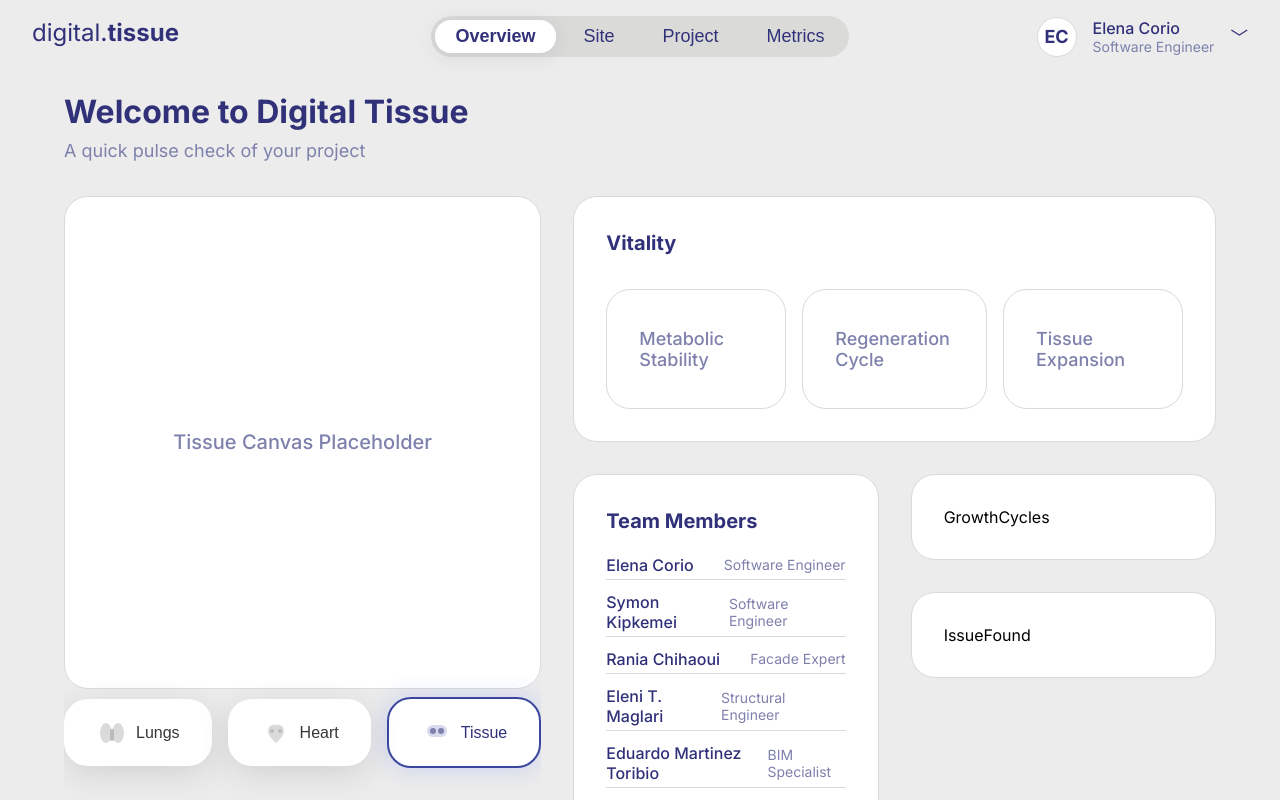
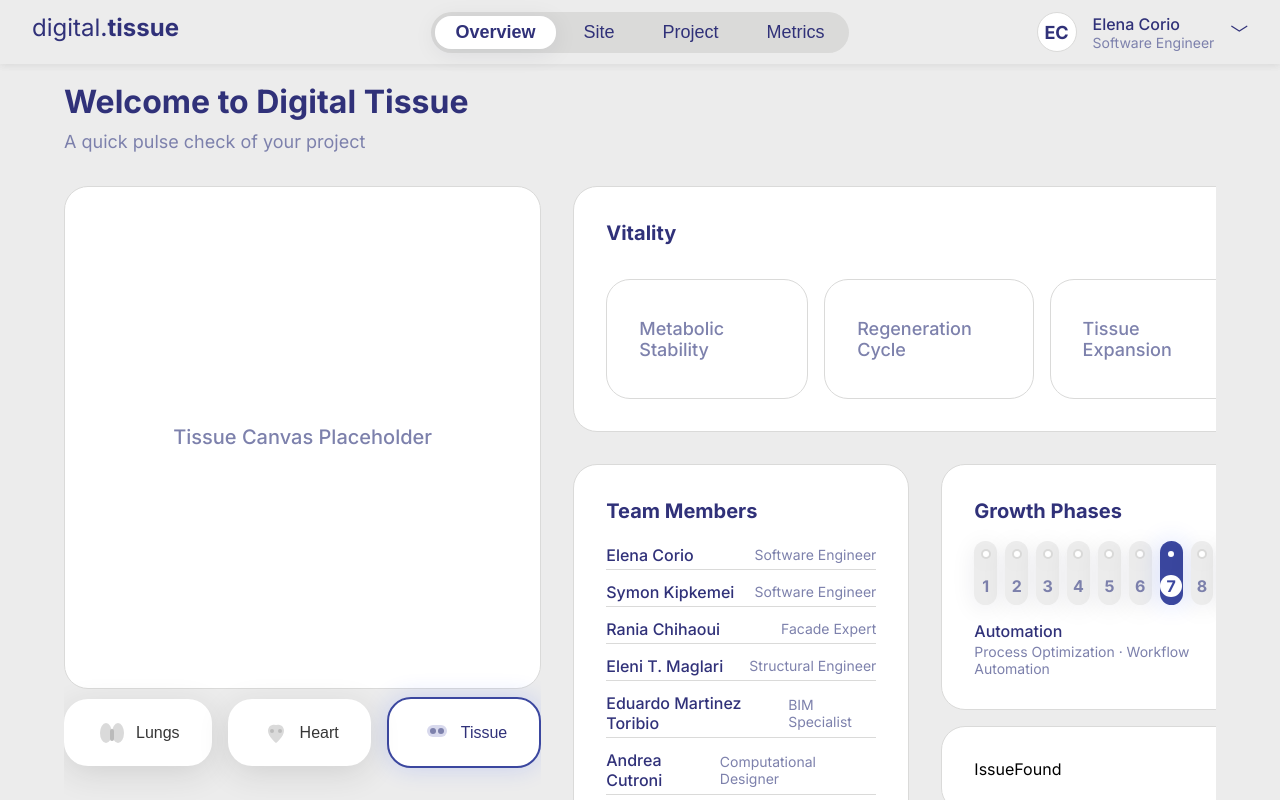
Before and after one commit to elena-corio/digital-tissue-dashboard, a Vue app in the folder frontend/: page / in a window 1280 px wide. Shown: the top 800 px of the page. Built offline with nearby package versions, Linux system fonts and the light colour scheme.

Commit message:
Fill the growth phases card

```diff
--- a/frontend/src/components/GrowthCycles.vue
+++ b/frontend/src/components/GrowthCycles.vue
@@ -1,5 +1,101 @@
 <template>
-  <div class="card growth-cycles">GrowthCycles</div>
+  <div class="card growth-cycles">
+    <div class="card-title">{{ uitext.GROWTH_PHASES.title }}</div>
+    <div class="growth-nails">
+      <div
+        v-for="(phase, idx) in uitext.GROWTH_PHASES.phases"
+        :key="phase.label"
+        class="growth-nail"
+        :class="{ selected: idx === selectedIdx }"
+        @click="selectNail(idx)"
+      >
+        <div class="growth-nail-hole"></div>
+        <div class="growth-nail-label" :class="{ selected: idx === selectedIdx }">{{ phase.label }}</div>
+      </div>
+    </div>
+    <div v-if="uitext.GROWTH_PHASES.phases[selectedIdx]" class="growth-phase-details">
+      <div class="growth-phase-title">{{ uitext.GROWTH_PHASES.phases[selectedIdx].title }}</div>
+      <div class="growth-phase-desc">{{ uitext.GROWTH_PHASES.phases[selectedIdx].description }}</div>
+    </div>
+  </div>
 </template>
 <script setup>
+import { ref } from 'vue'
+import * as uitext from '../uitext.js'
+const selectedIdx = ref(6)
+function selectNail(idx) {
+  selectedIdx.value = idx
+}
 </script>
+
+<style scoped>
+.growth-nails {
+  display: flex;
+  gap: var(--space-sm);
+  margin-top: var(--space-md);
+  justify-content: center;
+}
+.growth-nail {
+  display: flex;
+  flex-direction: column;
+  align-items: center;
+  width: 36px;
+  height: 64px;
+  border-radius: var(--radius-md);
+  background: var(--grey-50);
+  border-color: var(--grey-100);
+  cursor: pointer;
+  position: relative;
+  transition: background 0.2s, box-shadow 0.2s;
+  box-shadow: var(--shadow-soft);
+}
+.growth-nail.selected {
+  background: var(--blue-100);
+  box-shadow:var(--shadow-glow-blue);
+}
+.growth-nail-hole {
+  width: 10px;
+  height: 10px;
+  border-radius: 50%;
+  background:white;
+  border: 2px solid var(--grey-100);
+  margin-top: 8px;
+  margin-bottom: auto;
+  box-shadow: var(--shadow-soft);
+}
+.growth-nail.selected .growth-nail-hole {
+  border-color: var(--blue-100);
+}
+.growth-nail-label {
+  width: 22px;
+  height: 22px;
+  border-radius: 50%;
+  color: var(--navy-50);
+  font-size: 1rem;
+  font-weight: 600;
+  display: flex;
+  align-items: center;
+  justify-content: center;
+  margin: 0 auto 8px auto;
+  margin-top: auto;
+  transition: color 0.2s, background 0.2s;
+}
+.growth-nail.selected .growth-nail-label {
+  background: white;
+  color: var(--blue-100);
+}
+.growth-phase-details {
+  margin-top: var(--space-md);
+  text-align: left;
+}
+.growth-phase-title {
+  font-size: var(--font-size-body);
+  font-weight: var(--font-weight-medium);
+  color: var(--navy-100);
+}
+.growth-phase-desc {
+  font-size: var(--font-size-caption);
+  color: var(--navy-50);
+  margin-top: 2px;
+}
+</style>
--- a/frontend/src/main.css
+++ b/frontend/src/main.css
@@ -4,12 +4,14 @@ html, body {
   margin: 0;
   padding: 0;
   box-sizing: border-box;
+  overflow: hidden;
 }
 
 #app {
   height: 100vh;
   display: flex;
   flex-direction: column;
+  overflow: hidden;
 }
 
 .flex-col {
@@ -38,3 +40,30 @@ html, body {
 .overflow-auto {
   overflow: auto;
 }
+
+.dashboard-root {
+  height: 100vh;
+  display: flex;
+  flex-direction: column;
+  overflow: hidden;
+}
+
+.dashboard-header {
+  flex-shrink: 0;
+  height: 64px;
+  background: #fff;
+  box-shadow: 0 2px 8px rgba(0,0,0,0.04);
+  z-index: 10;
+}
+
+.dashboard-main {
+  flex: 1 1 0%;
+  min-height: 0;
+  overflow: hidden;
+  display: flex;
+}
+
+.dashboard-team-growth-right {
+  height: 100%;
+  overflow-y: auto;
+}
--- a/frontend/src/uitext.js
+++ b/frontend/src/uitext.js
@@ -41,7 +41,17 @@ export const TEAM = {
 
 export const GROWTH_PHASES = {
   title: 'Growth Phases',
-  labels: Array.from({length: 10}, (_, i) => `W${(i+1).toString().padStart(2, '0')}`),
+  phases: [
+    { label: '1', title: 'Foundations', description: 'Site Research · Initial Planning' },
+    { label: '2', title: 'Constraints Definition', description: 'Plot Choice · KPIs & Metrics' },
+    { label: '3', title: 'Design Exploration', description: 'Massing Proposals· Algorithmic Thinking' },
+    { label: '4', title: 'Data Streaming', description: 'Speckle Streams · Speckle Framework' },
+    { label: '5', title: 'Feedback Integration', description: 'Iterative Design · Agile Development ' },
+    { label: '6', title: 'Neighbors Test', description: 'Coordination · Sight Analysis' },
+    { label: '7', title: 'Automation', description: 'Process Optimization · Workflow Automation' },
+    { label: '8', title: 'Data Visualization', description: 'Interactive Dashboards · Insights' },
+    { label: '9', title: 'Final Stretch', description: 'Refine Narrative · Final Adjustments' },
+  ]
 };
 
 export const ISSUES = {
--- a/frontend/src/views/DashboardView.vue
+++ b/frontend/src/views/DashboardView.vue
@@ -123,7 +123,7 @@ import * as uitext from '../uitext.js'
   flex: 1 1 0%;
   display: flex;
   flex-direction: column;
-  gap: var(--space-lg);
+  gap: var(--space-md);
 }
 .dashboard-organs {
   margin-top: var(--space-sm);
```
